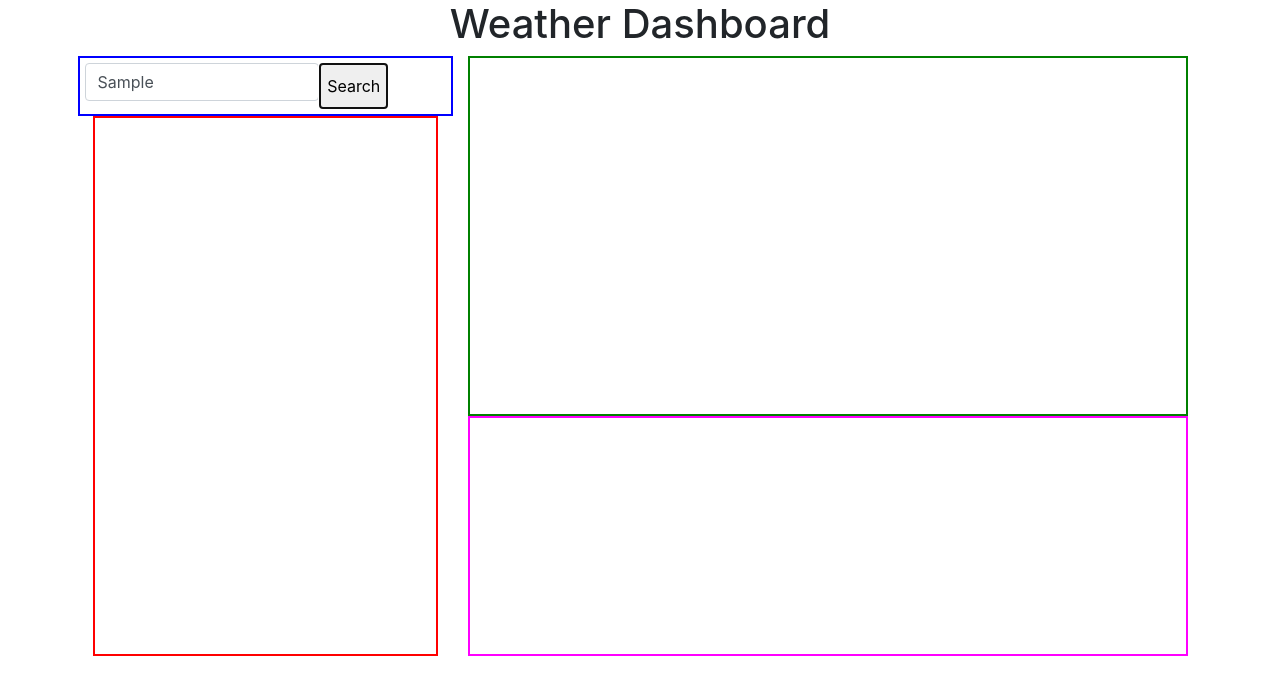
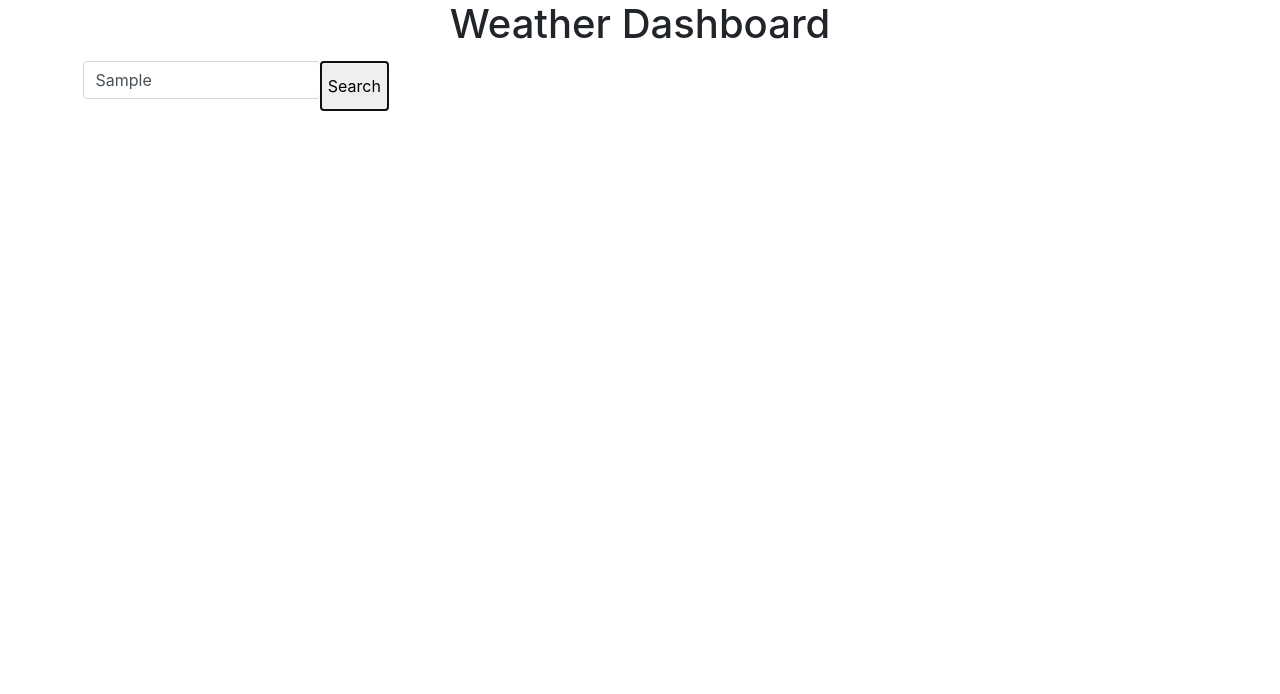
Before and after one commit to imAnonAmi/Homework_06, a plain HTML site: page index.html in a window 1280 px wide. Both pictures are taken after typing "Sample" into the empty fields and a click on the button "Search". Drawn offline with nearby package versions, Linux system fonts and the light colour scheme; no server answers.

Commit message:
Likely final commit.

```diff
--- a/index.html
+++ b/index.html
@@ -5,7 +5,8 @@
   <meta charset="UTF-8" />
   <meta name="viewport" content="width=device-width, initial-scale=1.0" />
   <meta http-equiv="X-UA-Compatible" content="ie=edge" />
-  <link rel="stylesheet" href="https://stackpath.bootstrapcdn.com/bootstrap/4.4.1/css/bootstrap.min.css" integrity="sha384-Vkoo8x4CGsO3+Hhxv8T/Q5PaXtkKtu6ug5TOeNV6gBiFeWPGFN9MuhOf23Q9Ifjh" crossorigin="anonymous">
+  <link rel="stylesheet" href="https://stackpath.bootstrapcdn.com/bootstrap/4.4.1/css/bootstrap.min.css"
+    integrity="sha384-Vkoo8x4CGsO3+Hhxv8T/Q5PaXtkKtu6ug5TOeNV6gBiFeWPGFN9MuhOf23Q9Ifjh" crossorigin="anonymous">
   <link rel="stylesheet" href="https://use.fontawesome.com/releases/v5.8.1/css/all.css"
     integrity="sha384-50oBUHEmvpQ+1lW4y57PTFmhCaXp0ML5d60M1M7uH2+nqUivzIebhndOJK28anvf" crossorigin="anonymous" />
   <link href="https://fonts.googleapis.com/css?family=Open+Sans&display=swap" rel="stylesheet" />
@@ -28,7 +29,7 @@
     <section class="leftSide col" style="float: left; width: 30%; margin-left: 5%; float: left; height: 600px;">
       <!--Search input box and button which will be placed upper left-->
       <div class="search row"
-        style="border: 2px; position: relative; border-color: blue; border-style: solid; padding: 5px; height: 10%;">
+        style="border: 2px; position: relative; padding: 5px; height: 10%;">
 
         <input type="text" id="searchInput" class="form-control" aria-label="Sizing example input"
           aria-describedby="inputGroup-sizing-default">
@@ -36,21 +37,21 @@
         <!--Previous saved city searches which will trigger an up to date call of the information from API according to defined parameters-->
 
       </div>
-      <div class="savedBtns col"
-        style="border: 2px; border-color: red; border-style: solid; position: relative; height: 90%; padding: 5px;">
+      <div class="savedBtns col" id="buttonStack"
+        style="border: 2px;  position: relative; height: 90%; padding: 5px;">
 
       </div>
     </section>
-    <section class="rightSide col" style="float: left; width: 60%; margin-right: 5%; float: right; height: 600px;">
+    <section class="rightSide col" style="float: left; width: 60%; margin-right: 5%; float: right; height: 300px;">
       <!--Current weather conditions Searched City, or saved City button, depending on which is clicked-->
       <div class="current" id="currentWeather"
-        style="border: 2px; border-color:green; border-style: solid; padding: 5px;height: 60%">
+        style="border: 2px; padding: 5px; height: 60%; margin-bottom: 20px;">
 
       </div>
 
       <!--5 Day Forecast for Searched City, or saved City button, depending on which is clicked-->
       <div class="5DayForecast" id="fiveDay"
-        style="border: 2px; border-color:magenta; border-style: solid; padding: 5px;height: 40%">
+        style="border: 2px; padding: 5px;">
 
       </div>
 
--- a/script.js
+++ b/script.js
@@ -9,7 +9,9 @@
     $("#searchBtn").click(function (event) {
         event.preventDefault();
         var cityEl = $("#searchInput").val();
-
+        //CLear out any prior results
+        $("#currentWeather").empty();
+        $("#fiveDay").empty();
         // AJAX call for current Weather
         // The URL we will use to query Current Weather by city name
         var queryURL = "https://api.openweathermap.org/data/2.5/weather?q=" + cityEl + "&appid=" + APIKey;
@@ -25,15 +27,21 @@
             console.log(response);
             // Define variables for currentWeather forecast
             var weatherBox = $("<div>").addClass("card text-white bg-primary mb-3");
+            var weatherHist = $("<button>").addClass("btn btn-primary");
             var date = moment().format("lll");
             var TempF = Math.floor(response.main.temp - 273.15) * 1.80 + 32;
+
+            //Don't have the icon working yet
+            var todayIcon = $("<img>").addClass("card-icon").text(response.weather[0].icon);
             var cityDateEl = $("<h4>").addClass("card-title").text(response.name + " " + "(" + date + ")");
+            var cityHistEl = $("<h3>").addClass("card-title)").text(response.name);
             var tempEl = $("<p>").addClass("card-text").text("Temp: " + TempF + " F");
             var humidityEl = $("<p>").addClass("card-text text-nowrap").text("Humidity: " + response.main.humidity + " %");
             var windspeedEl = $("<p>").addClass("card-text").text("Windspeed: " + response.wind.speed + " mph");
 
             //Append data to the weatherBox card
             $(weatherBox).append(cityDateEl);
+            $(weatherBox).append(todayIcon);
             $(weatherBox).append(tempEl);
             $(weatherBox).append(humidityEl);
             $(weatherBox).append(windspeedEl);
@@ -41,6 +49,10 @@
             //Then append weatherBox card to #currentWeather div
             $("#currentWeather").append(weatherBox);
 
+            //Append to history button
+            $(weatherHist).append(cityHistEl);
+            //Append to buttonStack div
+            $("#buttonStack").append(weatherHist);
         },
 
             //AJAX call for 5 Day forecast. Do this next, should be able to recreate card format above, and append 5 to that area.
```
Also changed, not shown: 1 other file. Lines whose indentation alone changed are shown as unchanged.
